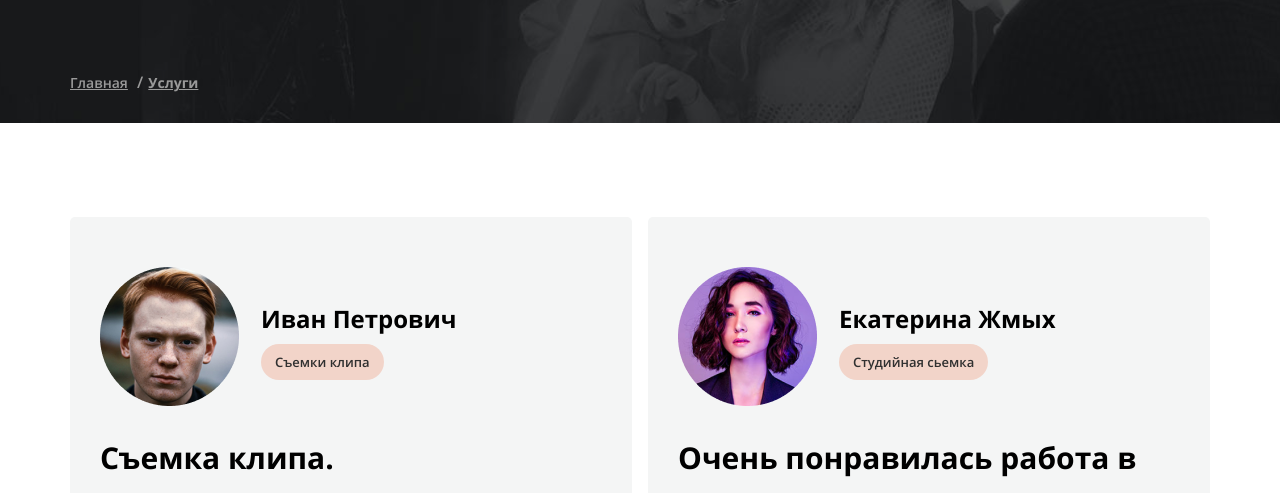
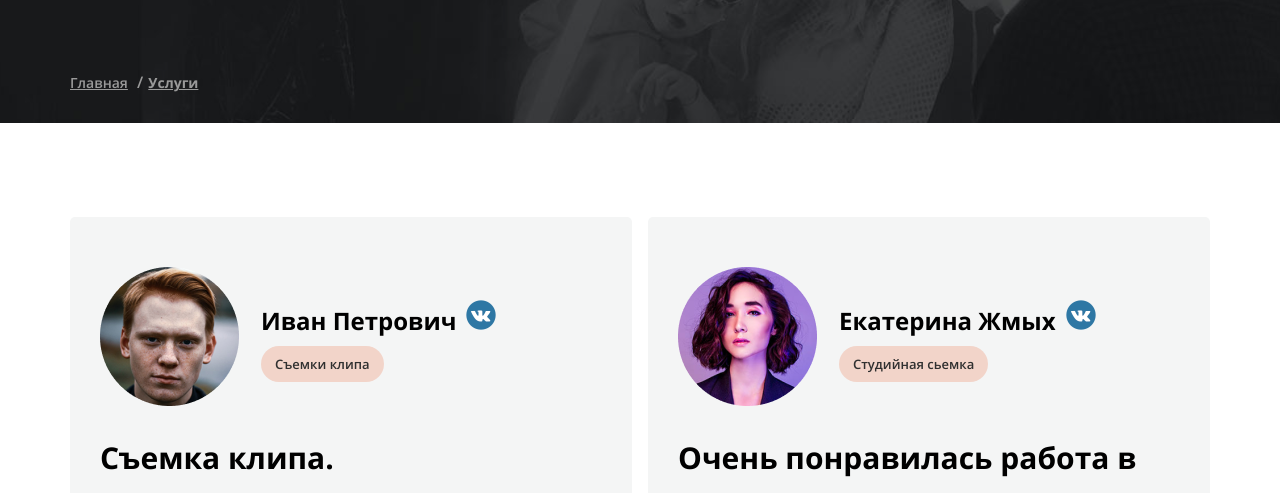
Before and after one commit to torbeevad/video-production, a plain HTML site: page rewiew.html in a window 1280 px wide. Shown: the part 293-786 px from the top of the page. Drawn offline with Linux system fonts and the light colour scheme; the site is published under a folder, as on GitHub Pages, so addresses that start at the root find nothing.

Commit message:
Add files via upload

```diff
--- a/blocks/rewiewpage/rewiewpage-content.css
+++ b/blocks/rewiewpage/rewiewpage-content.css
@@ -49,7 +49,7 @@
 }
 
 .rewiews__name-link:after {
-    content: url('/img/icons/vk-colored.png');
+    content: url('../../img/icons/vk-colored.png');
     width: 30px;
     height: 30px;
     margin-left: 10px;
```
